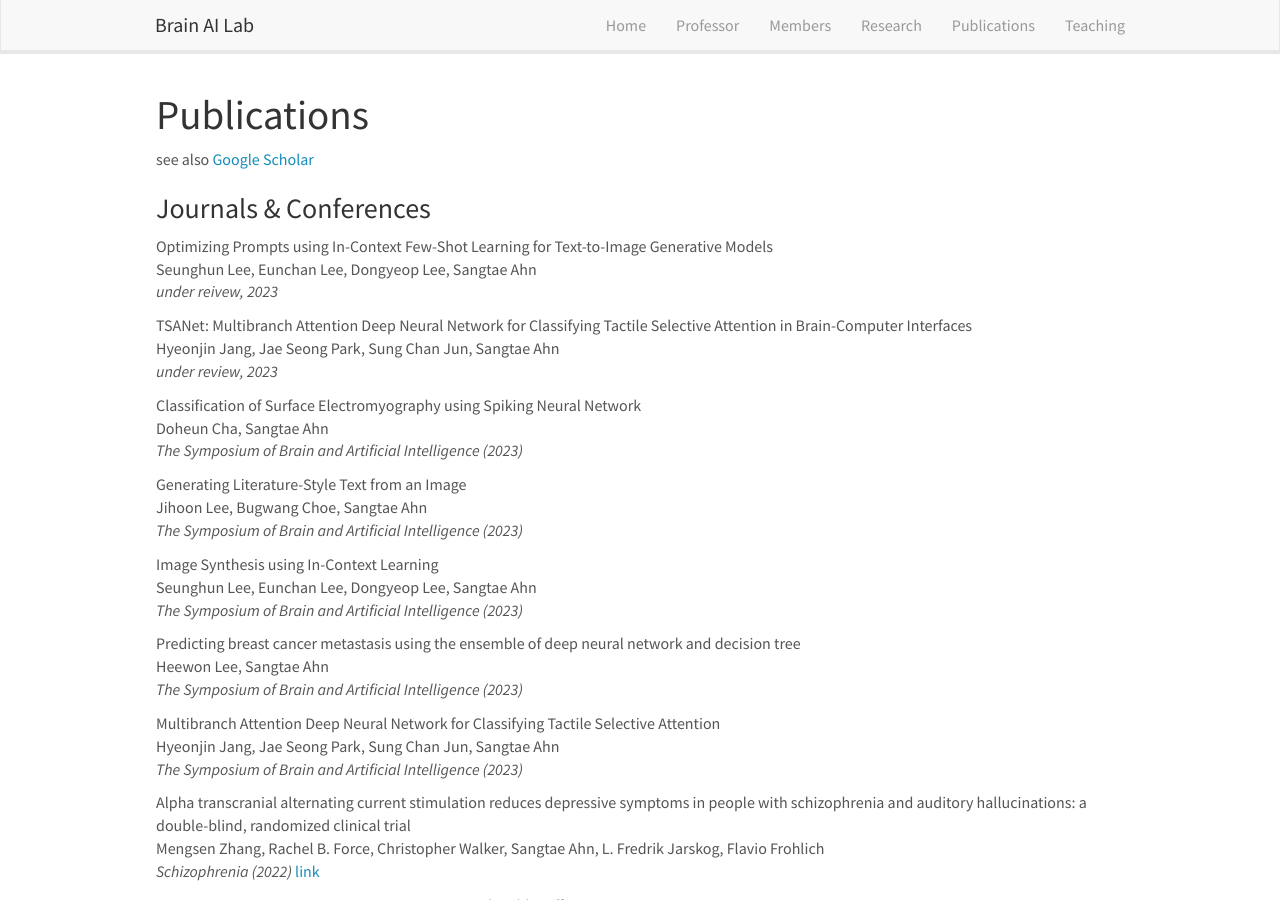
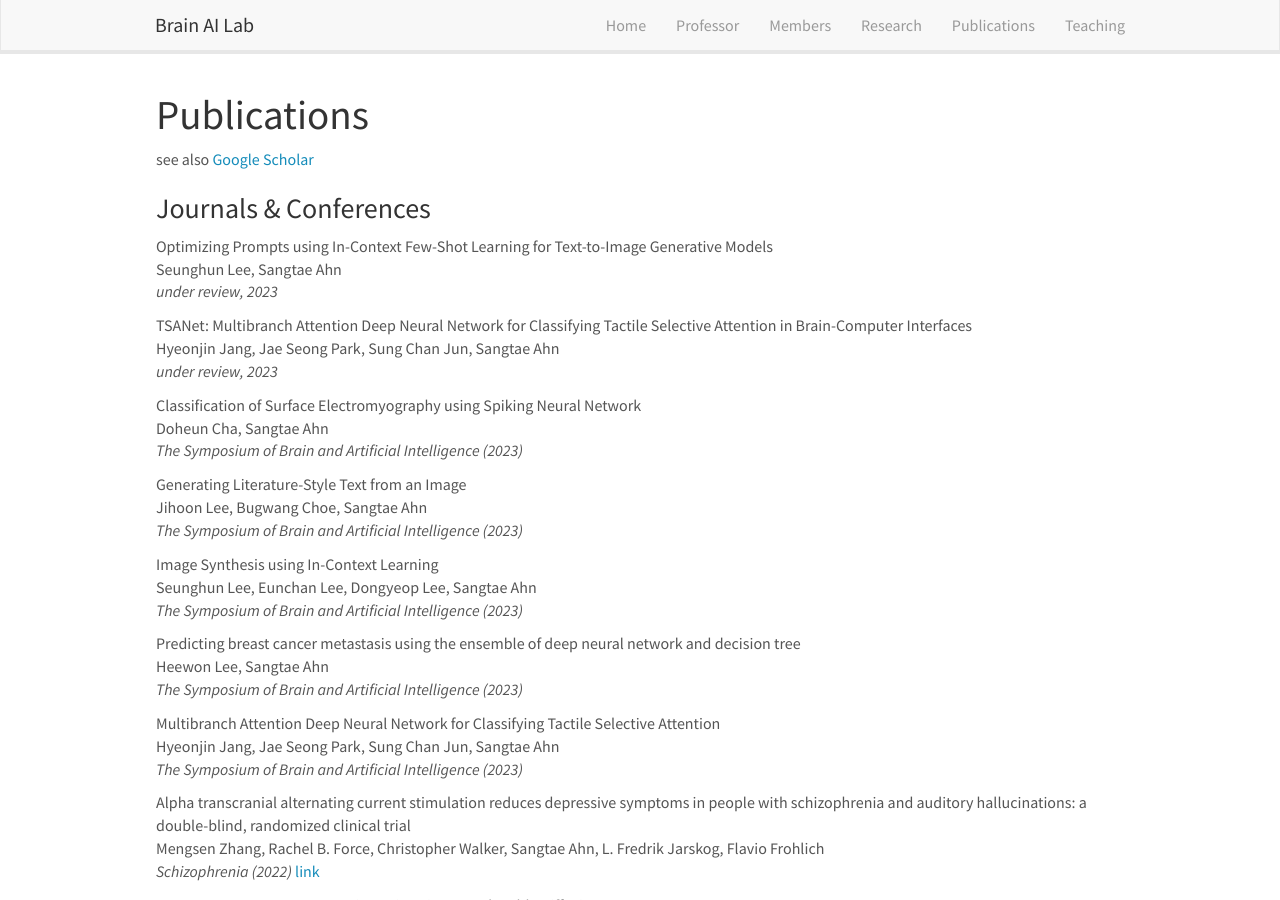
Before and after one commit to KNU-BrainAI/knu-brainai.github.io, a Jekyll site: the page built from _pages/publications.md, in a window 1280 px wide and 900 px high. Built offline with Jekyll 4.4.1, drawn with Linux system fonts in a browser that asks for light colours; nearby versions of some CDN libraries.

Commit message:
Update publist.yml

```diff
--- a/_data/publist.yml
+++ b/_data/publist.yml
@@ -1,6 +1,6 @@
 - title: "Optimizing Prompts using In-Context Few-Shot Learning for Text-to-Image Generative Models"
-  authors: Seunghun Lee, Eunchan Lee, Dongyeop Lee, Sangtae Ahn
-  journal: under reivew, 2023
+  authors: Seunghun Lee, Sangtae Ahn
+  journal: under review, 2023
 
 - title: "TSANet: Multibranch Attention Deep Neural Network for Classifying Tactile Selective Attention in Brain-Computer Interfaces"
   authors: Hyeonjin Jang, Jae Seong Park, Sung Chan Jun, Sangtae Ahn
```
